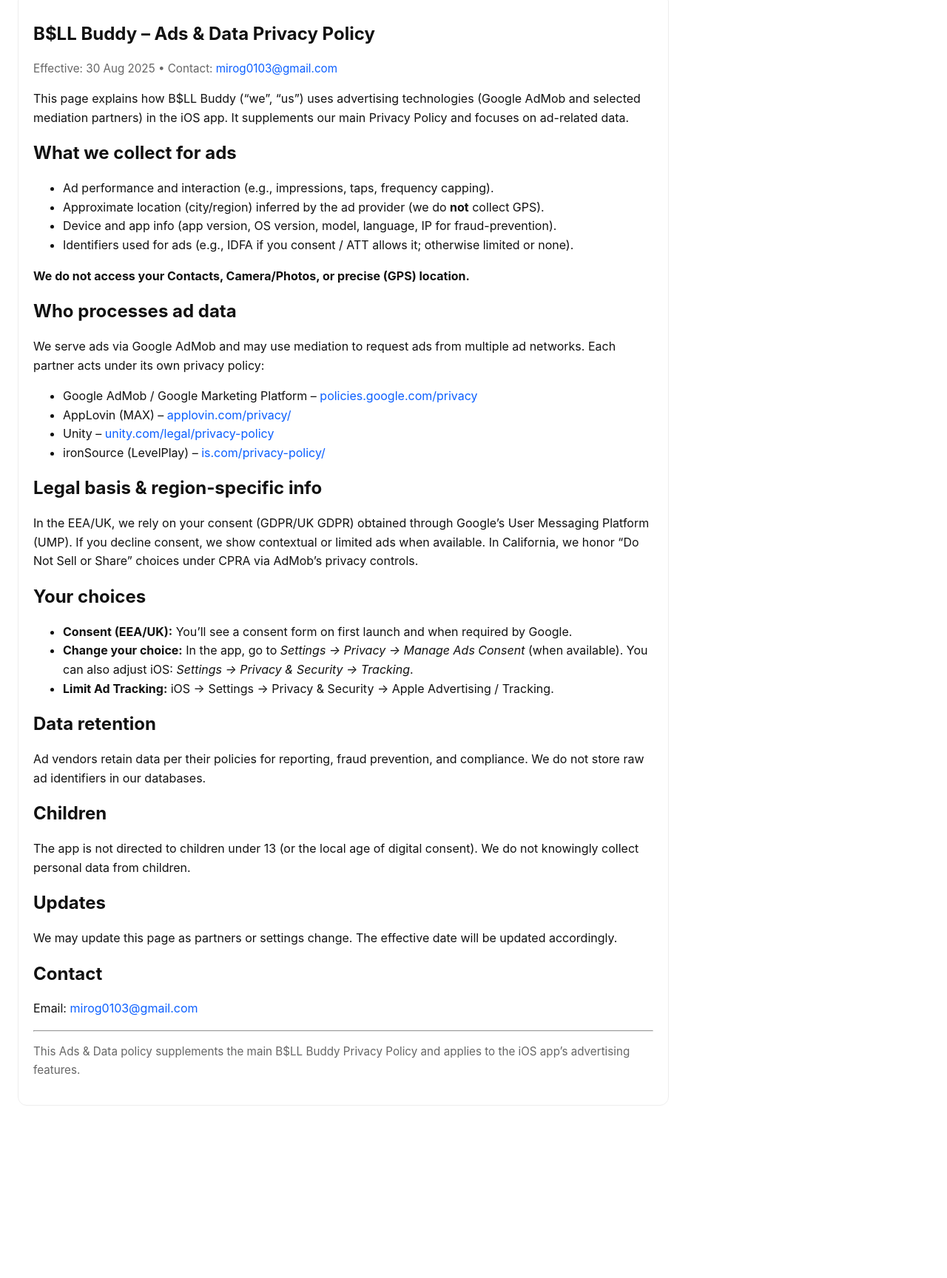
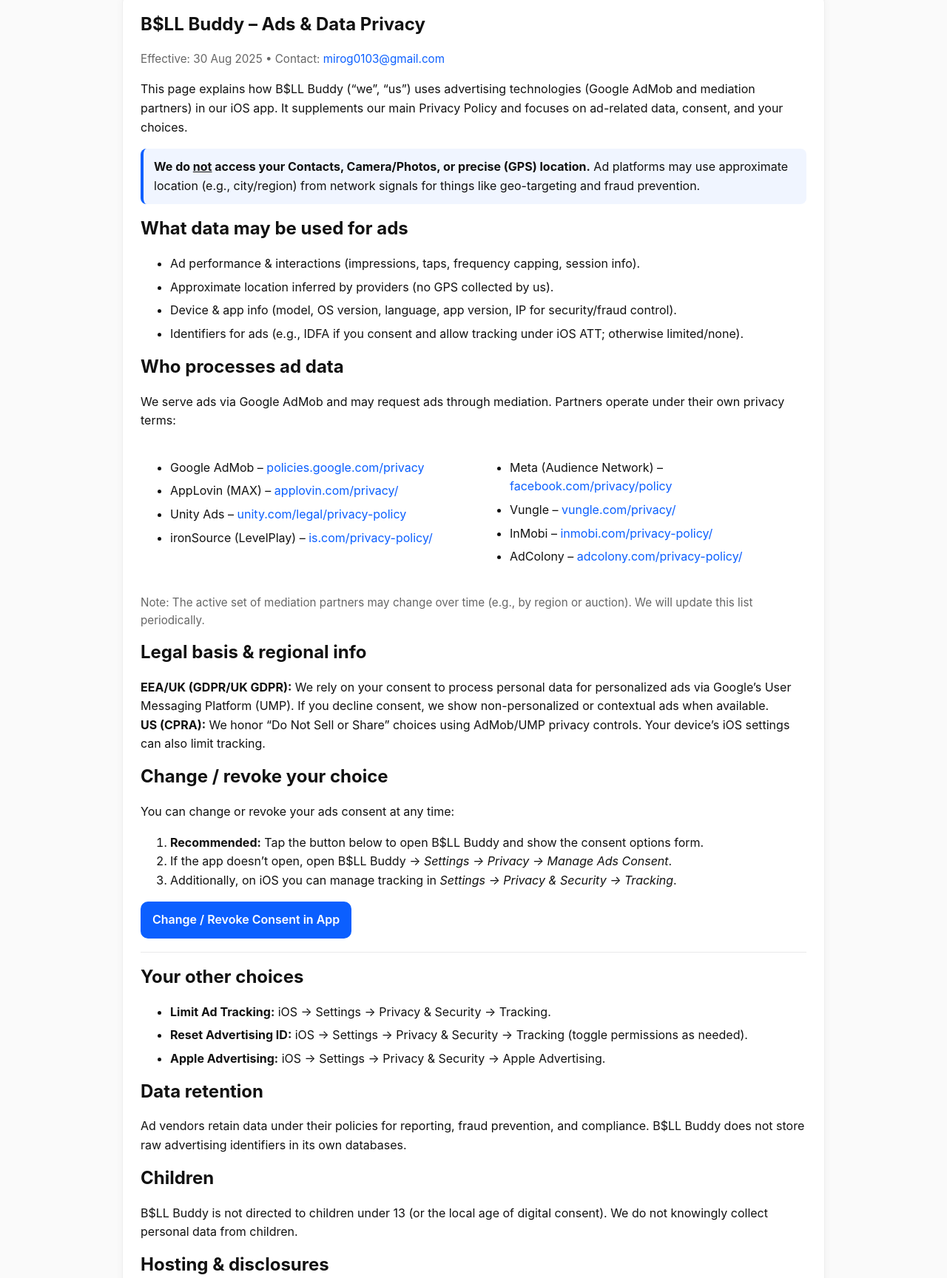
Before and after one commit to mirog0103/bllbuddy-ads-privacy, a plain HTML site: page index.html in a window 1280 px wide. Shown: the part 34-1762 px from the top of the page at 74% size. Before the commit the page ends 1553 px from the top, so only its background shows below. Drawn offline with Linux system fonts and the light colour scheme.

Commit message:
Update index.html

```diff
--- a/index.html
+++ b/index.html
@@ -4,79 +4,212 @@
   <meta charset="utf-8" />
   <meta name="viewport" content="width=device-width,initial-scale=1" />
   <title>B$LL Buddy – Ads & Data Privacy Policy</title>
-  <meta name="description" content="B$LL Buddy Ads & Data Privacy Policy for Google AdMob and mediation partners." />
+  <meta name="description" content="How B$LL Buddy uses Google AdMob and mediation partners, your choices (consent/opt-out), and how to revoke or change ad preferences." />
+  <meta name="robots" content="index,follow" />
+  <link rel="canonical" href="https://mirog0103.github.io/bllbuddy-ads-privacy/" />
+  <meta name="theme-color" content="#0b5fff" />
+
+  <!-- Open Graph -->
+  <meta property="og:type" content="website" />
+  <meta property="og:title" content="B$LL Buddy – Ads & Data Privacy" />
+  <meta property="og:description" content="Learn how ads work in B$LL Buddy, what data is used, and how to change or revoke consent." />
+  <meta property="og:url" content="https://mirog0103.github.io/bllbuddy-ads-privacy/" />
+
+  <!-- Twitter -->
+  <meta name="twitter:card" content="summary" />
+  <meta name="twitter:title" content="B$LL Buddy – Ads & Data Privacy" />
+  <meta name="twitter:description" content="How B$LL Buddy uses AdMob & mediation partners, and how you can manage your choices." />
+
   <style>
     :root { color-scheme: light dark; }
-    body { font-family: -apple-system, BlinkMacSystemFont, "Segoe UI", Roboto, Inter, Arial, sans-serif; line-height: 1.6; margin: 24px; color: #111; max-width: 880px; }
-    @media (prefers-color-scheme: dark) { body { color:#eaeaea; background:#111; } .card { background:#161616; border-color:#2a2a2a; } a { color:#6aa8ff; } }
-    h1,h2,h3 { line-height: 1.25; }
-    code,pre { background:#f6f7f8; padding:2px 4px; border-radius:4px; }
+    html, body { height: 100%; }
+    body {
+      font-family: -apple-system, BlinkMacSystemFont, "Segoe UI", Roboto, Inter, Arial, sans-serif;
+      line-height: 1.6;
+      margin: 0; padding: 24px;
+      color: #111; background: #fafafa;
+      display: flex; align-items: flex-start; justify-content: center;
+    }
+    @media (prefers-color-scheme: dark) {
+      body { color:#eaeaea; background:#111; }
+      .card { background:#161616; border-color:#2a2a2a; }
+      a { color:#6aa8ff; }
+      .btn { background: #0b5fff; color: #fff; }
+      .btn.secondary { background:#2a2a2a; color:#eaeaea; }
+    }
+    .card {
+      background:#fff; border:1px solid #eee; border-radius:14px;
+      padding:24px; max-width: 900px; width:100%;
+      box-shadow: 0 1px 12px rgba(0,0,0,.04);
+    }
+    h1,h2,h3 { line-height: 1.25; margin-top: .2rem; }
+    .muted { color:#666; font-size:.95rem; }
     a { color:#0b5fff; text-decoration: none; }
     a:hover { text-decoration: underline; }
-    .card { background:#fff; border:1px solid #eee; border-radius:12px; padding:20px; }
-    .muted { color:#666; font-size:.95rem; }
+    .callout {
+      border-left: 4px solid #0b5fff; padding: 12px 14px; border-radius: 8px;
+      background: rgba(11,95,255,.06); margin: 12px 0 18px 0;
+    }
+    .grid { display: grid; gap: 6px 18px; grid-template-columns: 1fr; }
+    @media (min-width: 640px) { .grid.cols-2 { grid-template-columns: 1fr 1fr; } }
+    .list-tight li { margin: 6px 0; }
+    .btn {
+      display:inline-block; border-radius:10px; padding:12px 16px; font-weight:600;
+      background:#0b5fff; color:#fff; border:none; cursor:pointer;
+      text-decoration:none; transition: transform .05s ease;
+    }
+    .btn:active { transform: scale(.98); }
+    .btn.secondary { background:#f1f2f3; color:#111; }
+    code,pre { background:#f6f7f8; padding:2px 4px; border-radius:4px; }
+    .hr { height:1px; background: #e9e9ea; margin: 18px 0; }
+    .small { font-size: .95rem; }
   </style>
+
+  <!-- Minimal structured data -->
+  <script type="application/ld+json">
+  {
+    "@context":"https://schema.org",
+    "@type":"WebPage",
+    "name":"B$LL Buddy – Ads & Data Privacy",
+    "url":"https://mirog0103.github.io/bllbuddy-ads-privacy/",
+    "about":{"@type":"MobileApplication","name":"B$LL Buddy","operatingSystem":"iOS"},
+    "publisher":{"@type":"Organization","name":"B$LL Buddy","url":"https://mirog0103.github.io/"},
+    "inLanguage":"en"
+  }
+  </script>
 </head>
 <body>
-  <article class="card">
-    <h1>B$LL Buddy – Ads &amp; Data Privacy Policy</h1>
-    <p class="muted">Effective: 30 Aug 2025 • Contact: <a href="mailto:mirog0103@gmail.com">mirog0103@gmail.com</a></p>
+  <article class="card" role="main">
+    <header>
+      <h1>B$LL Buddy – Ads &amp; Data Privacy</h1>
+      <p class="muted">Effective: 30 Aug 2025 • Contact: <a href="mailto:mirog0103@gmail.com">mirog0103@gmail.com</a></p>
+    </header>
 
     <p>
-      This page explains how B$LL Buddy (“we”, “us”) uses advertising technologies (Google AdMob and selected
-      mediation partners) in the iOS app. It supplements our main Privacy Policy and focuses on ad-related data.
+      This page explains how B$LL Buddy (“we”, “us”) uses advertising technologies (Google AdMob and mediation partners) in our iOS app.
+      It supplements our main Privacy Policy and focuses on ad-related data, consent, and your choices.
     </p>
 
-    <h2>What we collect for ads</h2>
-    <ul>
-      <li>Ad performance and interaction (e.g., impressions, taps, frequency capping).</li>
-      <li>Approximate location (city/region) inferred by the ad provider (we do <strong>not</strong> collect GPS).</li>
-      <li>Device and app info (app version, OS version, model, language, IP for fraud-prevention).</li>
-      <li>Identifiers used for ads (e.g., IDFA if you consent / ATT allows it; otherwise limited or none).</li>
+    <div class="callout">
+      <strong>We do <u>not</u> access your Contacts, Camera/Photos, or precise (GPS) location.</strong>
+      Ad platforms may use approximate location (e.g., city/region) from network signals for things like geo-targeting and fraud prevention.
+    </div>
+
+    <h2>What data may be used for ads</h2>
+    <ul class="list-tight">
+      <li>Ad performance &amp; interactions (impressions, taps, frequency capping, session info).</li>
+      <li>Approximate location inferred by providers (no GPS collected by us).</li>
+      <li>Device &amp; app info (model, OS version, language, app version, IP for security/fraud control).</li>
+      <li>Identifiers for ads (e.g., IDFA if you consent and allow tracking under iOS ATT; otherwise limited/none).</li>
     </ul>
 
-    <p><strong>We do not access your Contacts, Camera/Photos, or precise (GPS) location.</strong></p>
+    <h2>Who processes ad data</h2>
+    <p>We serve ads via Google AdMob and may request ads through mediation. Partners operate under their own privacy terms:</p>
+    <div class="grid cols-2">
+      <ul class="list-tight">
+        <li>Google AdMob – <a href="https://policies.google.com/privacy" rel="nofollow">policies.google.com/privacy</a></li>
+        <li>AppLovin (MAX) – <a href="https://www.applovin.com/privacy/" rel="nofollow">applovin.com/privacy/</a></li>
+        <li>Unity Ads – <a href="https://unity.com/legal/privacy-policy" rel="nofollow">unity.com/legal/privacy-policy</a></li>
+        <li>ironSource (LevelPlay) – <a href="https://www.is.com/privacy-policy/" rel="nofollow">is.com/privacy-policy/</a></li>
+      </ul>
+      <ul class="list-tight">
+        <li>Meta (Audience Network) – <a href="https://www.facebook.com/privacy/policy" rel="nofollow">facebook.com/privacy/policy</a></li>
+        <li>Vungle – <a href="https://vungle.com/privacy/" rel="nofollow">vungle.com/privacy/</a></li>
+        <li>InMobi – <a href="https://www.inmobi.com/privacy-policy/" rel="nofollow">inmobi.com/privacy-policy/</a></li>
+        <li>AdColony – <a href="https://www.adcolony.com/privacy-policy/" rel="nofollow">adcolony.com/privacy-policy/</a></li>
+      </ul>
+    </div>
+    <p class="small muted">Note: The active set of mediation partners may change over time (e.g., by region or auction). We will update this list periodically.</p>
 
-    <h2>Who processes ad data</h2>
-    <p>We serve ads via Google AdMob and may use mediation to request ads from multiple ad networks. Each partner acts under its own privacy policy:</p>
-    <ul>
-      <li>Google AdMob / Google Marketing Platform – <a href="https://policies.google.com/privacy">policies.google.com/privacy</a></li>
-      <li>AppLovin (MAX) – <a href="https://www.applovin.com/privacy/">applovin.com/privacy/</a></li>
-      <li>Unity – <a href="https://unity.com/legal/privacy-policy">unity.com/legal/privacy-policy</a></li>
-      <li>ironSource (LevelPlay) – <a href="https://www.is.com/privacy-policy/">is.com/privacy-policy/</a></li>
-    </ul>
-
-    <h2>Legal basis &amp; region-specific info</h2>
+    <h2>Legal basis &amp; regional info</h2>
     <p>
-      In the EEA/UK, we rely on your consent (GDPR/UK GDPR) obtained through Google’s User Messaging Platform (UMP).
-      If you decline consent, we show contextual or limited ads when available. In California, we honor “Do Not Sell
-      or Share” choices under CPRA via AdMob’s privacy controls.
+      <strong>EEA/UK (GDPR/UK GDPR):</strong> We rely on your consent to process personal data for personalized ads via Google’s User Messaging Platform (UMP).
+      If you decline consent, we show non-personalized or contextual ads when available.
+      <br />
+      <strong>US (CPRA):</strong> We honor “Do Not Sell or Share” choices using AdMob/UMP privacy controls. Your device’s iOS settings can also limit tracking.
     </p>
 
-    <h2>Your choices</h2>
-    <ul>
-      <li><strong>Consent (EEA/UK):</strong> You’ll see a consent form on first launch and when required by Google.</li>
-      <li><strong>Change your choice:</strong> In the app, go to <em>Settings → Privacy → Manage Ads Consent</em> (when available). You can also adjust iOS:
-        <em>Settings → Privacy &amp; Security → Tracking</em>.</li>
-      <li><strong>Limit Ad Tracking:</strong> iOS → Settings → Privacy &amp; Security → Apple Advertising / Tracking.</li>
+    <h2>Change / revoke your choice</h2>
+    <p>
+      You can change or revoke your ads consent at any time:
+    </p>
+    <ol>
+      <li><strong>Recommended:</strong> Tap the button below to open B$LL Buddy and show the consent options form.</li>
+      <li>If the app doesn’t open, open B$LL Buddy → <em>Settings → Privacy → Manage Ads Consent</em>.</li>
+      <li>Additionally, on iOS you can manage tracking in <em>Settings → Privacy &amp; Security → Tracking</em>.</li>
+    </ol>
+
+    <p>
+      <a id="open-app" class="btn" href="billbuddy://privacy">Change / Revoke Consent in App</a>
+      <a id="fallback" class="btn secondary" style="margin-left:8px; display:none;" href="#">Didn’t open? See instructions</a>
+    </p>
+    <p id="fallback-text" class="small muted" style="display:none;">
+      If the app didn’t open automatically, open B$LL Buddy on your device, go to <em>Settings → Privacy → Manage Ads Consent</em> and follow the prompts.
+    </p>
+
+    <div class="hr"></div>
+
+    <h2>Your other choices</h2>
+    <ul class="list-tight">
+      <li><strong>Limit Ad Tracking:</strong> iOS → Settings → Privacy &amp; Security → Tracking.</li>
+      <li><strong>Reset Advertising ID:</strong> iOS → Settings → Privacy &amp; Security → Tracking (toggle permissions as needed).</li>
+      <li><strong>Apple Advertising:</strong> iOS → Settings → Privacy &amp; Security → Apple Advertising.</li>
     </ul>
 
     <h2>Data retention</h2>
-    <p>Ad vendors retain data per their policies for reporting, fraud prevention, and compliance. We do not store raw ad identifiers in our databases.</p>
+    <p>
+      Ad vendors retain data under their policies for reporting, fraud prevention, and compliance.
+      B$LL Buddy does not store raw advertising identifiers in its own databases.
+    </p>
 
     <h2>Children</h2>
-    <p>The app is not directed to children under 13 (or the local age of digital consent). We do not knowingly collect personal data from children.</p>
+    <p>
+      B$LL Buddy is not directed to children under 13 (or the local age of digital consent).
+      We do not knowingly collect personal data from children.
+    </p>
+
+    <h2>Hosting & disclosures</h2>
+    <p class="small">
+      This page is hosted on GitHub Pages, which may log standard access data (e.g., IP address) when you view this page.
+      See GitHub’s privacy statements for details.
+    </p>
 
     <h2>Updates</h2>
-    <p>We may update this page as partners or settings change. The effective date will be updated accordingly.</p>
+    <p>
+      We may update this page as partners, settings, or laws change. We will adjust the effective date above and publish the new version here.
+    </p>
 
     <h2>Contact</h2>
     <p>Email: <a href="mailto:mirog0103@gmail.com">mirog0103@gmail.com</a></p>
 
-    <hr />
-    <p class="muted">
-      This Ads &amp; Data policy supplements the main B$LL Buddy Privacy Policy and applies to the iOS app’s advertising features.
+    <p class="muted small">
+      This Ads &amp; Data page supplements the main B$LL Buddy Privacy Policy and applies to advertising features in the iOS app.
     </p>
   </article>
+
+  <script>
+    // Try to open the app via deep link, then show fallback if nothing happens.
+    (function () {
+      var btn = document.getElementById('open-app');
+      var fb = document.getElementById('fallback');
+      var fbt = document.getElementById('fallback-text');
+
+      function showFallback() {
+        fb.style.display = 'inline-block';
+        fbt.style.display = 'block';
+      }
+
+      btn.addEventListener('click', function (e) {
+        // Let the link fire; also start a fallback timer.
+        // If the app isn't installed / deep link not handled, show instructions.
+        setTimeout(showFallback, 1200);
+      }, false);
+
+      fb.addEventListener('click', function (e) {
+        e.preventDefault();
+        window.scrollTo({ top: document.body.scrollHeight, behavior: 'smooth' });
+      }, false);
+    })();
+  </script>
 </body>
 </html>
```
